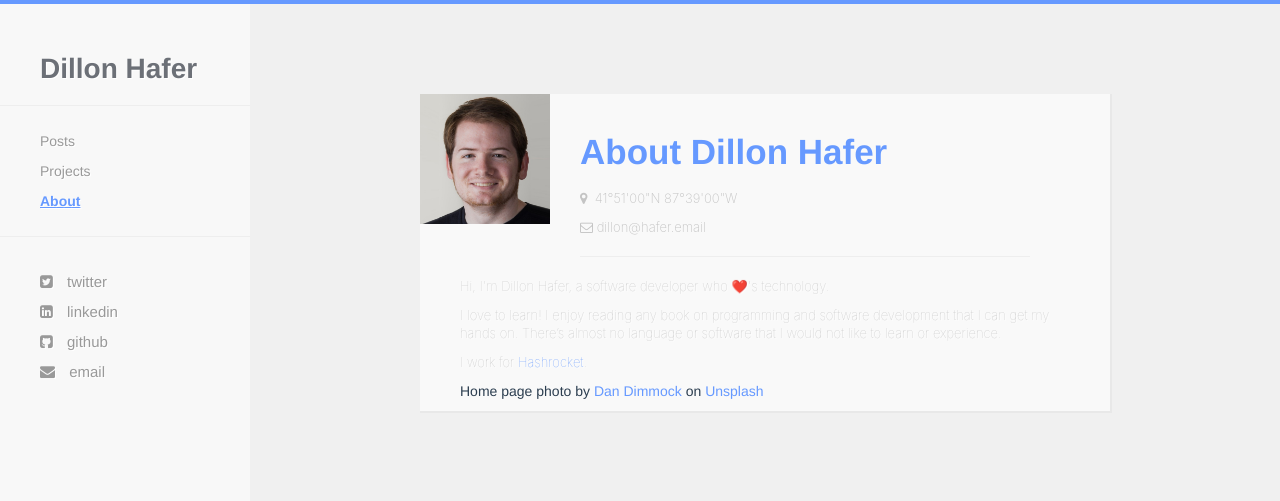
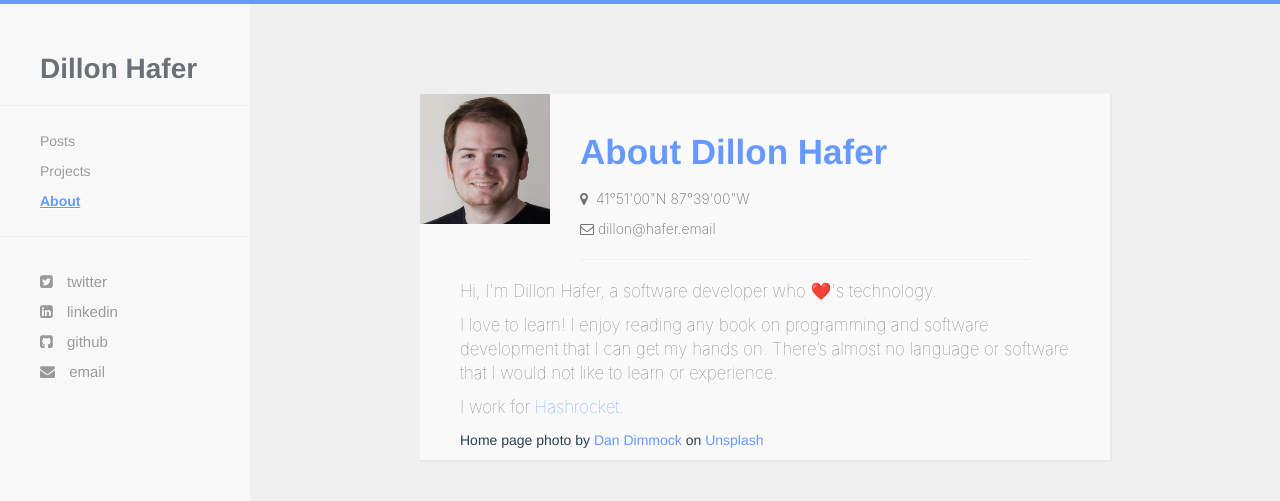
Before and after one commit to dillonhafer/dillonhafer.github.io, a Jekyll site: the page built from about.html, in a window 1280 px wide. Shown: the top 501 px of the page. Built offline with Jekyll 4.4.1, drawn with Linux system fonts in a browser that asks for light colours.

Commit message:
Update about sass

```diff
--- a/_sass/_about.sass
+++ b/_sass/_about.sass
@@ -14,8 +14,7 @@
 
 
 .user-card p
-  color: #c4c4c4
-  font-size: small
+  color: #737373
 
 .card
   margin-left: 0px
```
